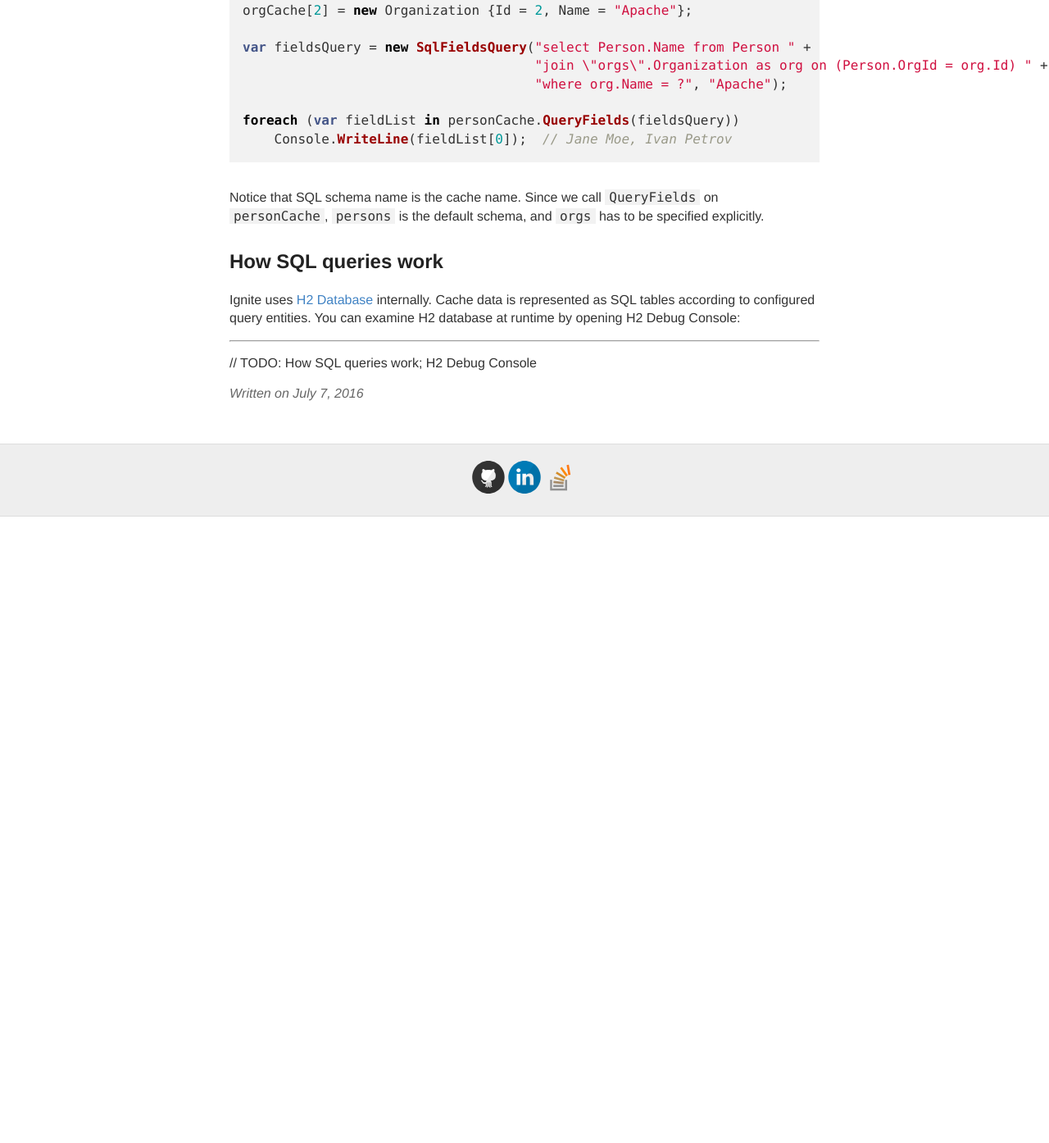
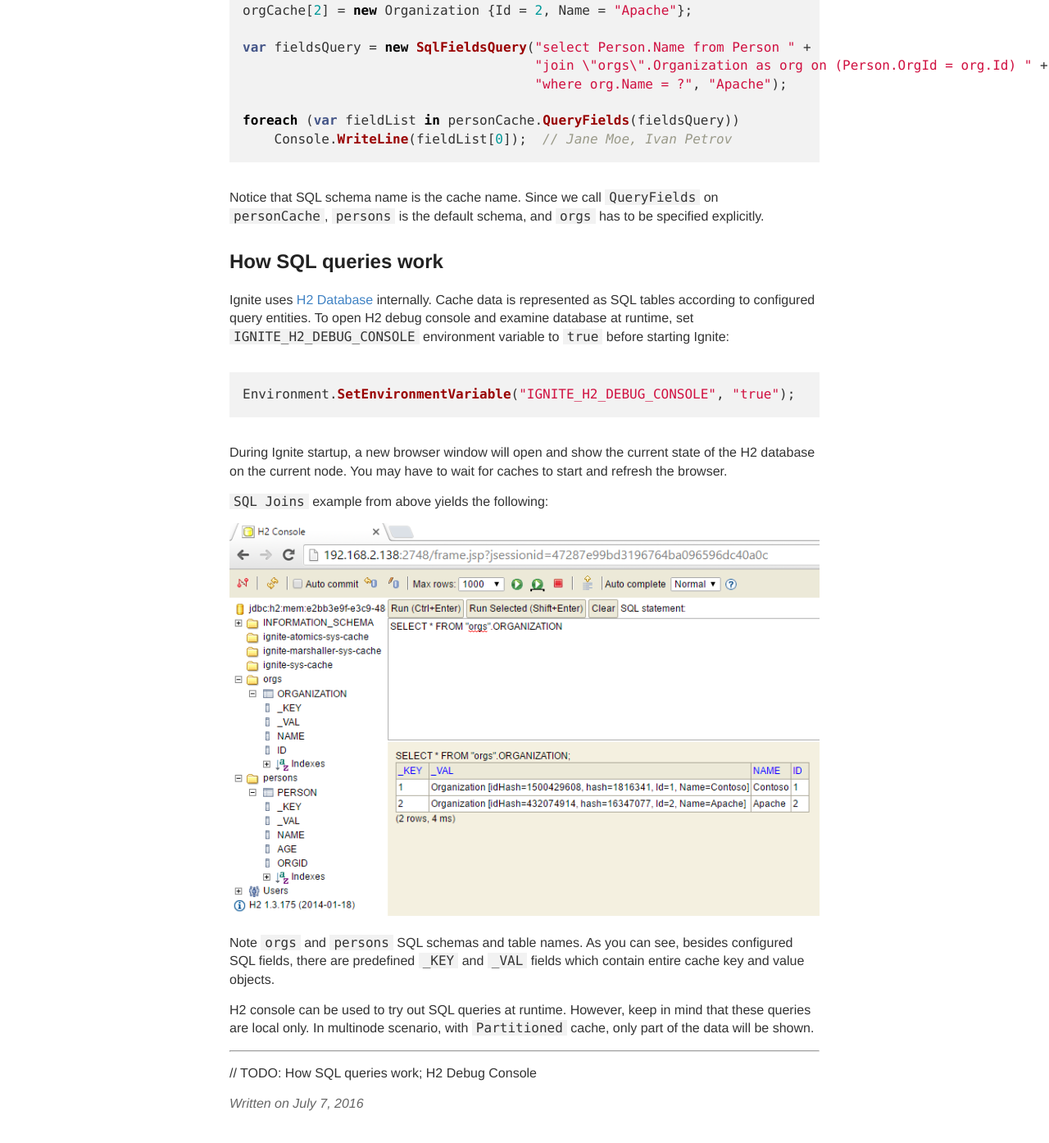
Before and after one commit to ptupitsyn/ptupitsyn.github.io, a Jekyll site: the page built from _posts/2016-07-07-Getting-Started-With-Apache-Ignite-Net-3-Sql.md, in a window 1280 px wide and 1400 px high, scrolled down 4812 px. Shown: the top 1394 px of the window at 82% size. Built offline with Jekyll 4.4.1, drawn with Linux system fonts in a browser that asks for light colours; comment, search, counter and statistics services are not loaded; before the commit the page ends 5442 px from its top, so only the background shows below that.

Commit message:
H2 console part

````diff
--- a/_posts/2016-07-07-Getting-Started-With-Apache-Ignite-Net-3-Sql.md
+++ b/_posts/2016-07-07-Getting-Started-With-Apache-Ignite-Net-3-Sql.md
@@ -197,8 +197,23 @@ Notice that SQL schema name is the cache name. Since we call `QueryFields` on `p
 
 ## How SQL queries work
 
-Ignite uses [H2 Database](http://www.h2database.com/html/main.html) internally. Cache data is represented as SQL tables according to configured query entities. You can examine H2 database at runtime by opening H2 Debug Console:
+Ignite uses [H2 Database](http://www.h2database.com/html/main.html) internally. Cache data is represented as SQL tables according to configured query entities.
+To open H2 debug console and examine database at runtime, set `IGNITE_H2_DEBUG_CONSOLE` environment variable to `true` before starting Ignite:
 
+```cs
+Environment.SetEnvironmentVariable("IGNITE_H2_DEBUG_CONSOLE", "true");
+```
+
+During Ignite startup, a new browser window will open and show the current state of the H2 database on the current node. You may have to wait for caches to start and refresh the browser.
+
+`SQL Joins` example from above yields the following:
+
+![H2 Debug Console](../images/2016-07-07-Getting-Started-With-Apache-Ignite-Net-3-Sql/h2-debug-console.png)
+
+Note `orgs` and `persons` SQL schemas and table names.
+As you can see, besides configured SQL fields, there are predefined `_KEY` and `_VAL` fields which contain entire cache key and value objects.
+
+H2 console can be used to try out SQL queries at runtime. However, keep in mind that these queries are local only. In multinode scenario, with `Partitioned` cache, only part of the data will be shown.
 
 ---
 // TODO:
````
Also changed, not shown: images/2016-07-07-Getting-Started-With-Apache-Ignite-Net-3-Sql/h2-debug-console.png (added).
